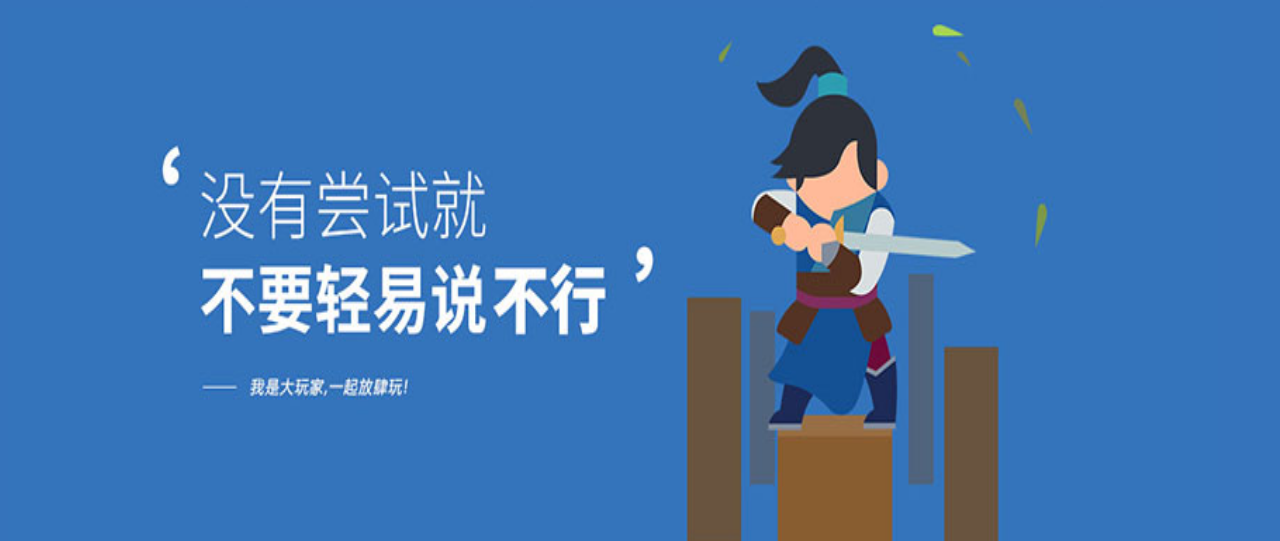
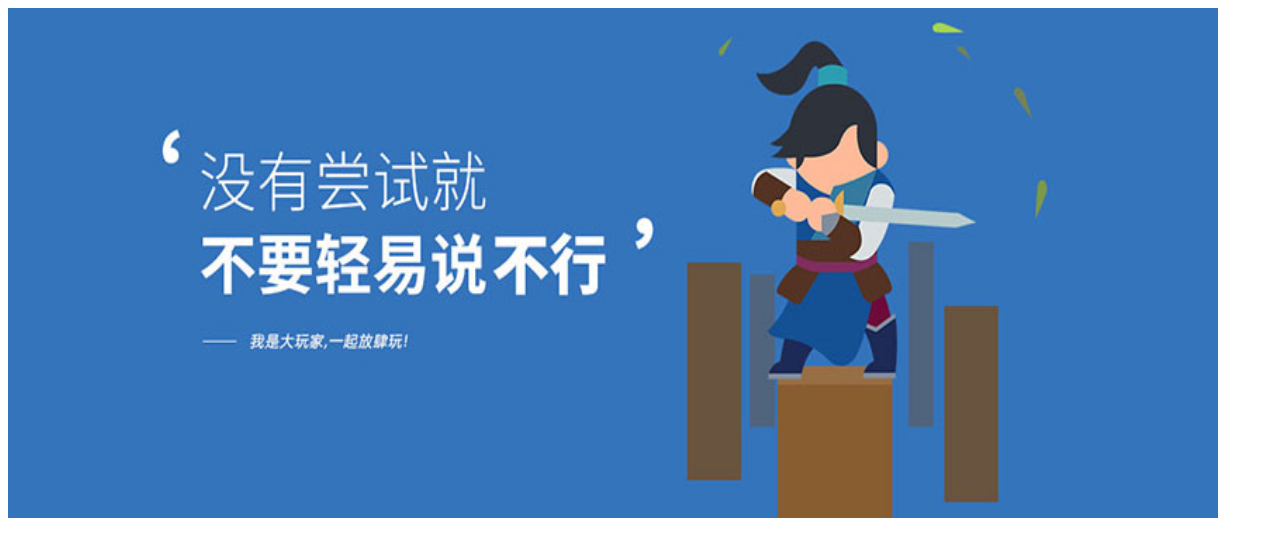
Before and after one commit to dabbing2019/dabbing2019.github.io, a plain HTML site: page index.html in a window 1280 px wide. Shown: the top 541 px of the page. Drawn offline with Linux system fonts and the light colour scheme.

Commit message:
Update index.html

```diff
--- a/index.html
+++ b/index.html
@@ -1,5 +1,5 @@
-<A href="https://space.bilibili.com/442120326/?share_source=copy_link&share_medium=iphone&bbid=Y54430549A5797744E7CAA045C4A31CA6568&ts=1573198182"><IMG src="image/img2.jpg" height=580 width=1210></A>
-<BODY BACKGROUND="image/img3.JPG">
+<A href="https://space.bilibili.com/442120326/?share_source=copy_link&share_medium=iphone&bbid=Y54430549A5797744E7CAA045C4A31CA6568&ts=1573198182"><IMG src="image/img2.jpg" height=510 width=1210></A>
+
 <p><font size="18">
 <a href="https://space.bilibili.com/442120326/?share_source=copy_link&share_medium=iphone&bbid=Y54430549A5797744E7CAA045C4A31CA6568&ts=1573198182">大冰兄弟哔哩哔哩</a>
 </font></p>
```
